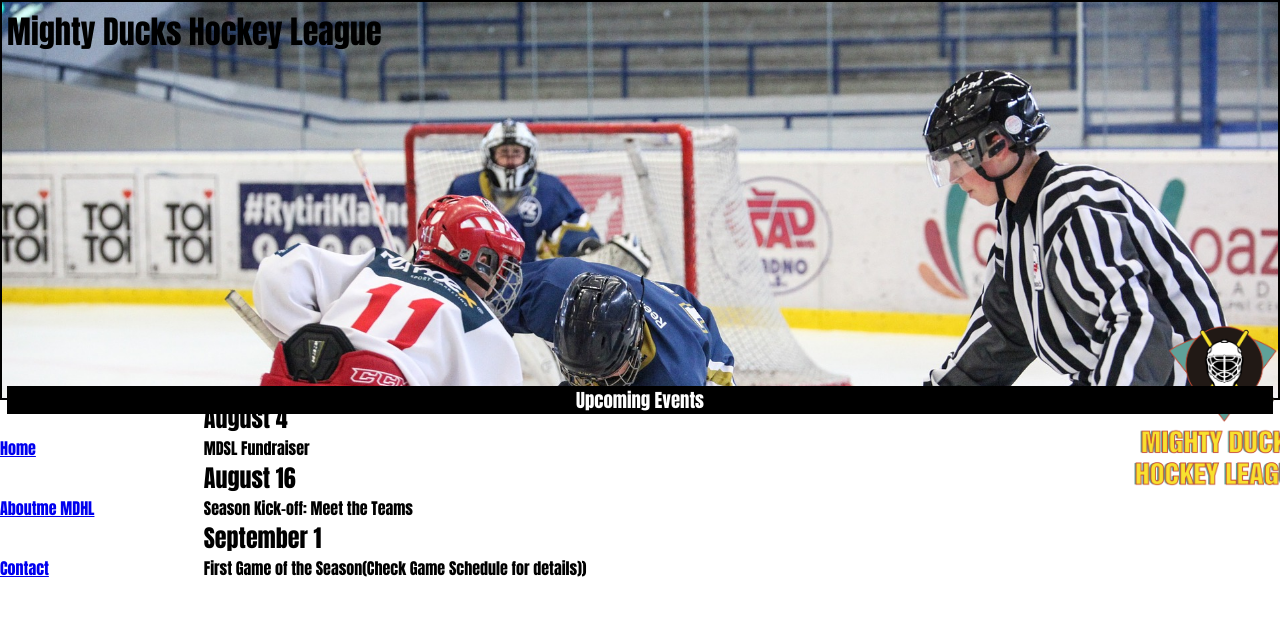
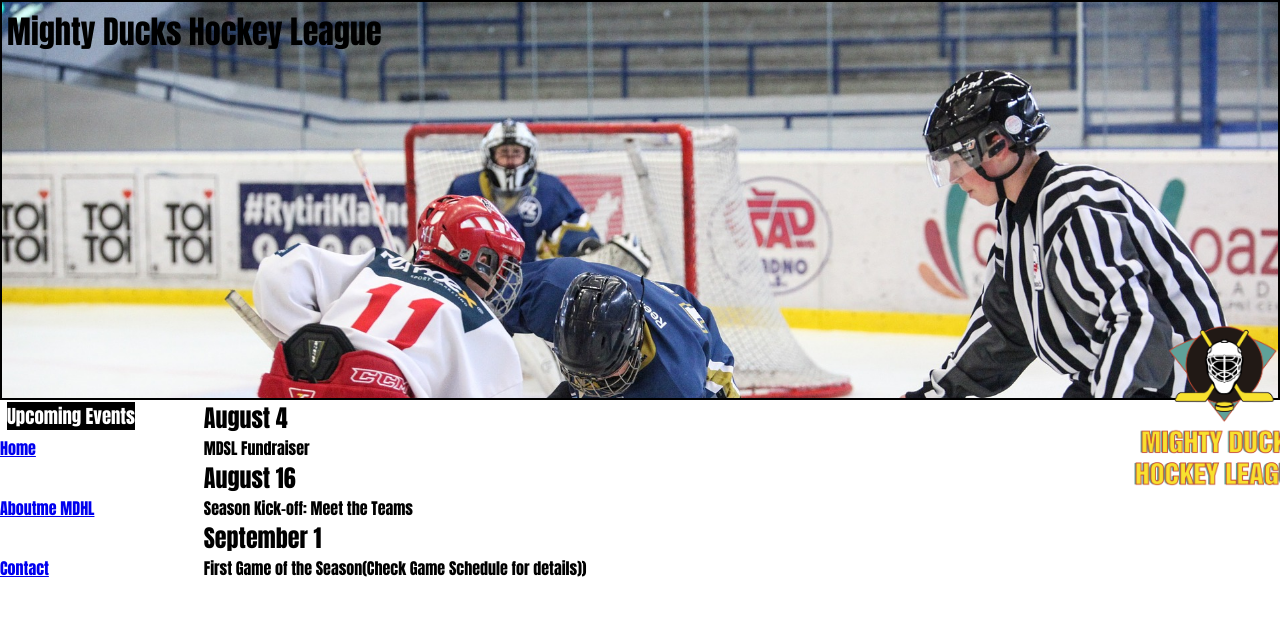
Before and after one commit to Renriv21/MDHL-CABRERA, a plain HTML site: page index.html in a window 1280 px wide. Shown: the top 619 px of the page. Drawn offline with Linux system fonts and the light colour scheme.

Commit message:
Se crea la Tarea 3

```diff
--- a/style.css
+++ b/style.css
@@ -30,8 +30,8 @@ h3{
     margin-top: 100px;
     color: white;
     background-color: black;
-    position: relative;
-    top: 230px;
+    position: absolute;
+    top: 300px;
     background-size: cover;
 }
 .imagen1{
```
